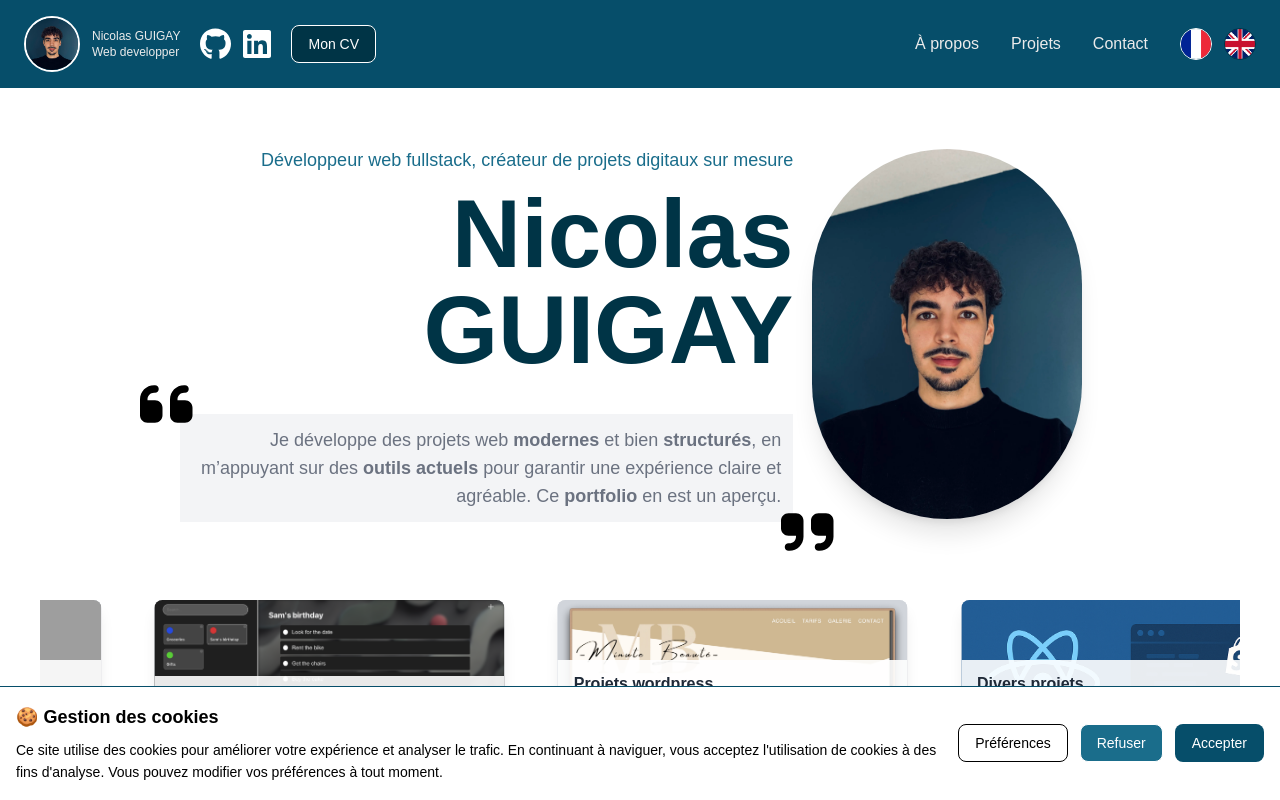
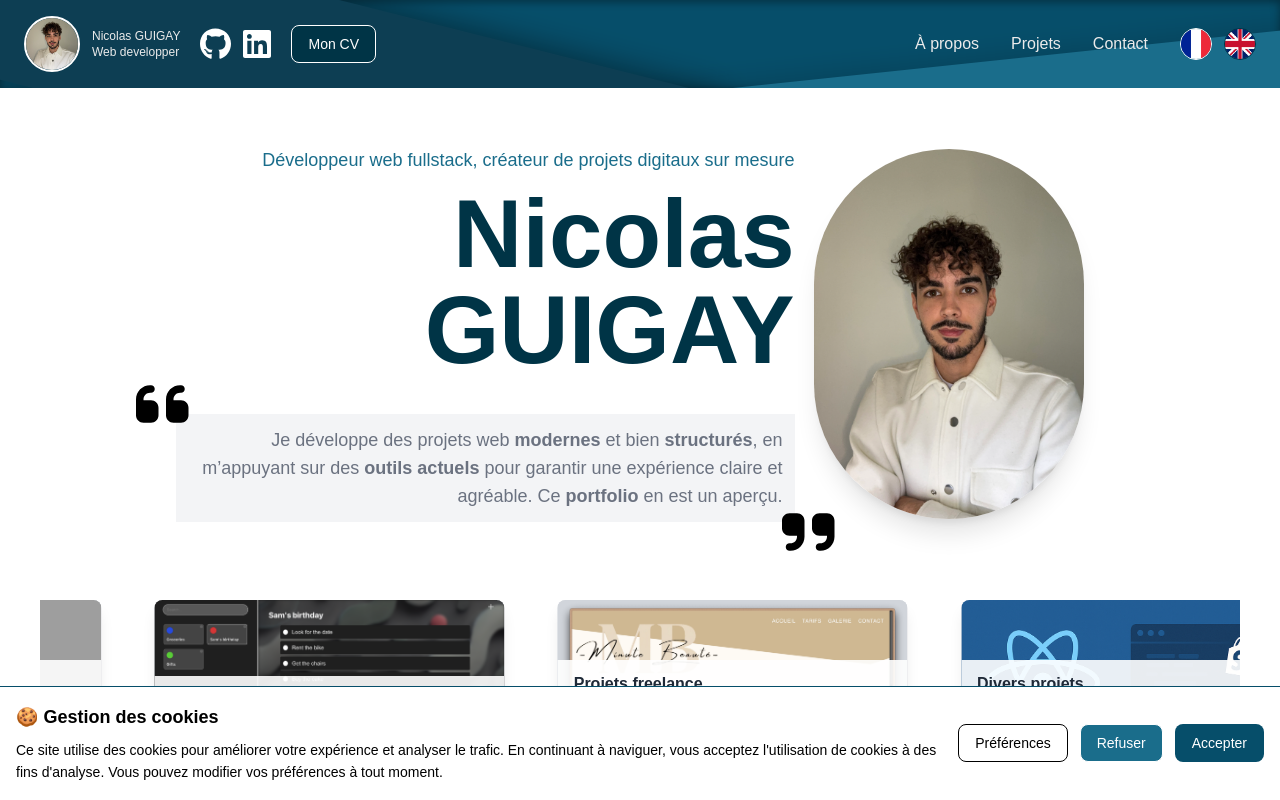
Before and after one commit to Nicode611/portfolio-next, a Next.js app: page / in a window 1280 px wide. Shown: the top 800 px of the page. Built offline with nearby package versions, Linux system fonts and the light colour scheme; grey boxes are pictures that could not be loaded.

Commit message:
update CV avec des informations révisées et ajout de nouvelles animations CSS pour améliorer l'interaction utilisateur

```diff
--- a/src/app/globals.css
+++ b/src/app/globals.css
@@ -242,3 +242,75 @@
         transform: translateY(-120vh) scale(0);
     }
 }
+
+/* Animation d'entrée fade-in-up */
+@keyframes fade-in-up {
+    0% {
+        opacity: 0;
+        transform: translateY(30px);
+    }
+    100% {
+        opacity: 1;
+        transform: translateY(0);
+    }
+}
+
+.animate-fade-in-up {
+    animation: fade-in-up 0.8s ease-out forwards;
+    opacity: 0;
+}
+
+/* Animations de flottement avec rotations spécifiques */
+@keyframes float-header-1 {
+    0%, 100% {
+        transform: translateY(0px) rotate(-5deg);
+    }
+    25% {
+        transform: translateY(-8px) rotate(-4deg);
+    }
+    50% {
+        transform: translateY(-4px) rotate(-6deg);
+    }
+    75% {
+        transform: translateY(-12px) rotate(-3deg);
+    }
+}
+
+@keyframes float-header-2 {
+    0%, 100% {
+        transform: translateY(0px) rotate(15deg);
+    }
+    33% {
+        transform: translateY(-6px) rotate(14deg);
+    }
+    66% {
+        transform: translateY(-10px) rotate(16deg);
+    }
+}
+
+@keyframes float-contact-1 {
+    0%, 100% {
+        transform: translateY(0px) rotate(50deg);
+    }
+    25% {
+        transform: translateY(-8px) rotate(49deg);
+    }
+    50% {
+        transform: translateY(-4px) rotate(51deg);
+    }
+    75% {
+        transform: translateY(-12px) rotate(48deg);
+    }
+}
+
+@keyframes float-contact-2 {
+    0%, 100% {
+        transform: translateY(0px) rotate(-45deg);
+    }
+    33% {
+        transform: translateY(-6px) rotate(-44deg);
+    }
+    66% {
+        transform: translateY(-10px) rotate(-46deg);
+    }
+}
--- a/src/app/page.js
+++ b/src/app/page.js
@@ -74,7 +74,6 @@ export default function Home() {
               }}
             />
 
-            {/* Suppression de la ligne horizontale qui n'est plus nécessaire */}
 
             {/* Lower-right triangle */}
             <div
--- a/src/components/ContactSection.js
+++ b/src/components/ContactSection.js
@@ -1,6 +1,6 @@
 'use client';
 
-import { useState } from 'react';
+import { useState, useEffect } from 'react';
 import { FontAwesomeIcon } from '@fortawesome/react-fontawesome';
 import { faWhatsapp } from '@fortawesome/free-brands-svg-icons';
 
@@ -10,6 +10,7 @@ import { setLanguage } from '@/redux/selectedLanguageSlice';
 
 export default function ContactSection() {
   const lang = useSelector((state) => state.selectedLanguage.language);
+  const [scrollY, setScrollY] = useState(0);
 
   const [formData, setFormData] = useState({
     name: '',
@@ -17,14 +18,38 @@ export default function ContactSection() {
     message: '',
   });
 
+  useEffect(() => {
+    const handleScroll = () => setScrollY(window.scrollY);
+    window.addEventListener('scroll', handleScroll);
+    return () => window.removeEventListener('scroll', handleScroll);
+  }, []);
+
   const handleChange = (e) => {
     const { name, value } = e.target;
     setFormData((prev) => ({ ...prev, [name]: value }));
   };
 
   return (
-    <section id="contact" className="overflow-hidden section px-10 bg-primary text-light ">
-      <div className="container mx-auto">
+    <section id="contact" className="overflow-hidden section px-10 bg-primary text-light relative">
+      {/* Rectangles animés au scroll */}
+      <div className="absolute inset-0 z-0">
+                 {/* Rectangle 2 - Bas droite */}
+         <div className="absolute h-[70rem] w-[70rem] bg-primaryLight top-[-70rem] md:top-[-60rem] left-[-60rem] md:left-[-60rem] lg:left-[-30rem]  z-0"
+             style={{
+               transform: `translateY(${scrollY * 0.18}px) translateX(${scrollY * 0.1}px) rotate(50deg)`,
+               boxShadow: '5px 5px 20px rgba(0, 0, 0, 0.14)'
+             }}
+         />
+         {/* Rectangle 1 - Haut gauche */}
+         <div className="absolute h-[100rem] w-[70rem] bg-[#0d3e53] top-[15rem] md:top-[0px] left-[-40rem] md:left-[-30rem] lg:left-[-200px] z-0"
+             style={{
+               transform: `translateY(${scrollY * -0.15}px) translateX(${scrollY * -0.08}px) rotate(-45deg)`,
+               boxShadow: '5px 5px 20px rgba(0, 0, 0, 0.23)'
+             }}
+         />
+      </div>
+
+      <div className="container mx-auto relative z-10">
 
         <div className="flex flex-col items-center md:items-start w-full md:flex-row gap-12">
           <div className='flex flex-col items-center md:items-start w-full md:w-3/5 md:py-16'>
--- a/src/components/Header.js
+++ b/src/components/Header.js
@@ -5,7 +5,7 @@ import Image from 'next/image';
 import { FontAwesomeIcon } from '@fortawesome/react-fontawesome';
 import { faGithub } from '@fortawesome/free-brands-svg-icons';
 import { faLinkedin } from '@fortawesome/free-brands-svg-icons';
-import { useState } from 'react';
+import { useState, useEffect } from 'react';
 import { useSelector, useDispatch } from 'react-redux';
 import { setLanguage } from '../redux/selectedLanguageSlice';
 
@@ -15,6 +15,13 @@ export default function Header() {
   const dispatch = useDispatch();
   const lang = useSelector((state) => state.selectedLanguage.language);
   const [mobileMenuOpen, setMobileMenuOpen] = useState(false);
+  const [scrollY, setScrollY] = useState(0);
+
+  useEffect(() => {
+    const handleScroll = () => setScrollY(window.scrollY);
+    window.addEventListener('scroll', handleScroll);
+    return () => window.removeEventListener('scroll', handleScroll);
+  }, []);
 
   const handleClick = (section) => {
       const selectedSection = document.getElementById(section);
@@ -24,20 +31,45 @@ export default function Header() {
   }
 
   return (
-    <header className="overflow-hidden bg-primary py-4 px-6 shadow-md text-light">
-      <div className="container mx-auto flex justify-between items-center">
+    <header className="relative overflow-hidden bg-primary py-4 px-6 text-light"
+            style={{
+              boxShadow: 'inset 0 2px 8px rgba(0, 0, 0, 0.41), 0 4px 8px rgba(0, 0, 0, 0.2)'
+            }}>
+
+      {/* Rectangles animés au scroll */}
+      <div className="absolute inset-0 z-0">
+        {/* Rectangle 1 - Bas droite */}
+        <div className="absolute h-[10rem] w-[80%] bg-primaryLight bottom-[-9rem] right-[-10rem] z-0"
+            style={{
+              transform: `translateY(${scrollY * 0.3}px) translateX(${scrollY * 0.15}px)`,
+              boxShadow: '-5px -5px 25px rgba(0, 0, 0, 0.14)',
+              animation: 'float-header-1 12s ease-in-out infinite'
+            }}
+        />
+
+        {/* Rectangle 2 - Bas gauche */}
+        <div className="absolute h-[10rem] w-[60%] bg-[#0d3e53] bottom-[-5rem] left-[-3rem] z-0"
+            style={{
+              transform: `translateY(${scrollY * -0.25}px) translateX(${scrollY * -0.12}px)`,
+              boxShadow: '-3px -3px 30px rgba(0, 0, 0, 0.42)',
+              animation: 'float-header-2 15s ease-in-out infinite'
+            }}
+        />
+
+      </div>
+      <div className="container mx-auto flex justify-between items-center z-20">
         <div className="flex items-center">
           <Link href="/" className="flex items-center">
             <Avatar className="size-14 border-2 border-white">
               <AvatarImage src="/images/profile-picture.webp" alt="Nicolas Guigay" className="object-cover" />
               <AvatarFallback>NG</AvatarFallback>
             </Avatar>
-            <p className="ml-3 text-xs text-light max-w-[150px]">
+            <p className="ml-3 text-xs text-light max-w-[150px] z-20">
               <span>Nicolas GUIGAY</span><br/>
               Web developper
             </p>
           </Link>
-          <div className='flex items-center ml-5 space-x-3'>
+          <div className='flex items-center ml-5 space-x-3 z-20'>
             <Link href="https://github.com/Nicode611">
               <FontAwesomeIcon size='2xl' icon={faGithub} style={{ color: '#ffffff' }} />
             </Link>
@@ -45,8 +77,8 @@ export default function Header() {
               <FontAwesomeIcon size="2xl" icon={faLinkedin} style={{ color: '#ffffff' }} />
             </Link>
           </div>
-          <Link href='/CV.pdf' target='_blank' rel='noopener noreferrer' className="ml-5">
-            <button className='bg-primaryDark border-[1px] border-white text-white text-sm px-4 py-2 rounded-md hover:bg-primaryLight  transition duration-300'>
+          <Link href='/CV.pdf' target='_blank' rel='noopener noreferrer' className="ml-5 z-20">
+            <button className='bg-primaryDark border-[1px] border-white text-white text-sm px-4 py-2 rounded-md hover:bg-primaryLight  transition duration-300 z-20'>
               {lang === 'fr' ? 'Mon CV' : 'My Resume'}
             </button>
           </Link>
--- a/src/components/Hero.js
+++ b/src/components/Hero.js
@@ -86,8 +86,8 @@ export default function Hero() {
               <Image
                 src="/images/profile-picture.webp"
                 alt="Nicolas Guigay"
-                width={200}
-                height={200}
+                width={500}
+                height={500}
                 className=" z-10 rounded-full shadow-xl object-cover h-full max-h-[370px] min-w-[270px] max-w-[300px] w-[60%]"
               />
             </div>
--- a/src/infos/projectsListEn.js
+++ b/src/infos/projectsListEn.js
@@ -162,9 +162,9 @@ const projectsListEn = [
   },
   {
     id: 4,
-    title: "WordPress Projects",
+    title: "Freelance Projects",
     catchline: "Various websites created via WordPress for professionals.",
-    description: "As a freelance developer, I worked with several clients, including Minute Beauté and EM Sellerie. While building websites with WordPress and Elementor doesn’t require advanced technical skills, the experience helped me improve key aspects such as design, client communication, and project management in a professional context.",
+    description: "I have worked as a freelance developer for several clients, including Minute Beauté and EM Sellerie. I created websites using WordPress with Elementor, but also designed and developed more technical projects with Next.js. These experiences allowed me to manage all aspects of a project through different approaches, while strengthening my skills in design, client communication, and project management in a professional environment.",
     image: [
       {name: "mb-landing", src: "/images/projets/wordpress/mb-landing.webp"},
       {name: "mb-contact", src: "/images/projets/wordpress/mb-contact.webp"},
@@ -206,6 +206,7 @@ const projectsListEn = [
     ],
     technos: [
       { name: "Wordpress", icon: "/images/logos/wordpress.svg" },
+      { name: "Next.js", icon: "/images/logos/next.svg" },
       { name: "Trello", icon: "/images/logos/trello.svg" },
       { name: "Figma", icon: "/images/logos/figma.svg" },
 
@@ -213,6 +214,7 @@ const projectsListEn = [
     link: [
       {name: "Minute Beauté", src: "https://minutebeaute.fr/"},
       {name: "EM Sellerie", src: "https://em-sellerie.fr"},
+      {name: "Meilleure Agence", src: "https://www.meilleure-agence.be/"},
     ]
   },
   {
--- a/src/infos/projectsListFr.js
+++ b/src/infos/projectsListFr.js
@@ -168,9 +168,9 @@ const projectsList = [
   },
   {
     id: 4,
-    title: "Projets wordpress",
-    catchline: "Divers sites web crées via Wordpress a l'intention de professionels.",
-    description: "J’ai eu l’occasion de travailler en tant que freelance pour plusieurs clients, dont Minute Beauté et EM Sellerie. Bien que la création de sites WordPress via Elementor ne représente pas un défi technique majeur, cette expérience m’a permis de progresser sur des aspects essentiels tels que la conception, la communication client et la gestion de projet dans un cadre professionnel. ",
+    title: "Projets freelance",
+    catchline: "Divers sites web totalement personalisés à l'intention de professionels.",
+    description: "J’ai travaillé en freelance pour plusieurs clients, notamment Minute Beauté et EM Sellerie. J’ai ainsi créé des sites sous WordPress avec Elementor, mais aussi conçu et développé des projets plus techniques avec Next.js. Ces expériences m’ont permis de gérer l’ensemble des aspects d’un projet selon différentes méthodes, tout en renforçant mes compétences en conception, communication client et gestion de projet dans un cadre professionnel.",
     image: [
         {name: "mb-landing", src: "/images/projets/wordpress/mb-landing.webp"},
         {name: "mb-contact", src: "/images/projets/wordpress/mb-contact.webp"},
@@ -212,6 +212,7 @@ const projectsList = [
     ],
     technos: [
       { name: "Wordpress", icon: "/images/logos/wordpress.svg" },
+      { name: "Next.js", icon: "/images/logos/next.svg" },
       { name: "Trello", icon: "/images/logos/trello.svg" },
       { name: "Figma", icon: "/images/logos/figma.svg" },
 
@@ -219,6 +220,8 @@ const projectsList = [
     link: [
       {name: "Minute Beauté", src: "https://minutebeaute.fr/"},
       {name: "EM Sellerie", src: "https://em-sellerie.fr"},
+      {name: "Meilleure Agence", src: "https://www.meilleure-agence.be/"},
+
     ]
   },
   {
```
Also changed, not shown: public/images/profile-picture.webp, 1 other file (tests, documents, lock files or other folders).
